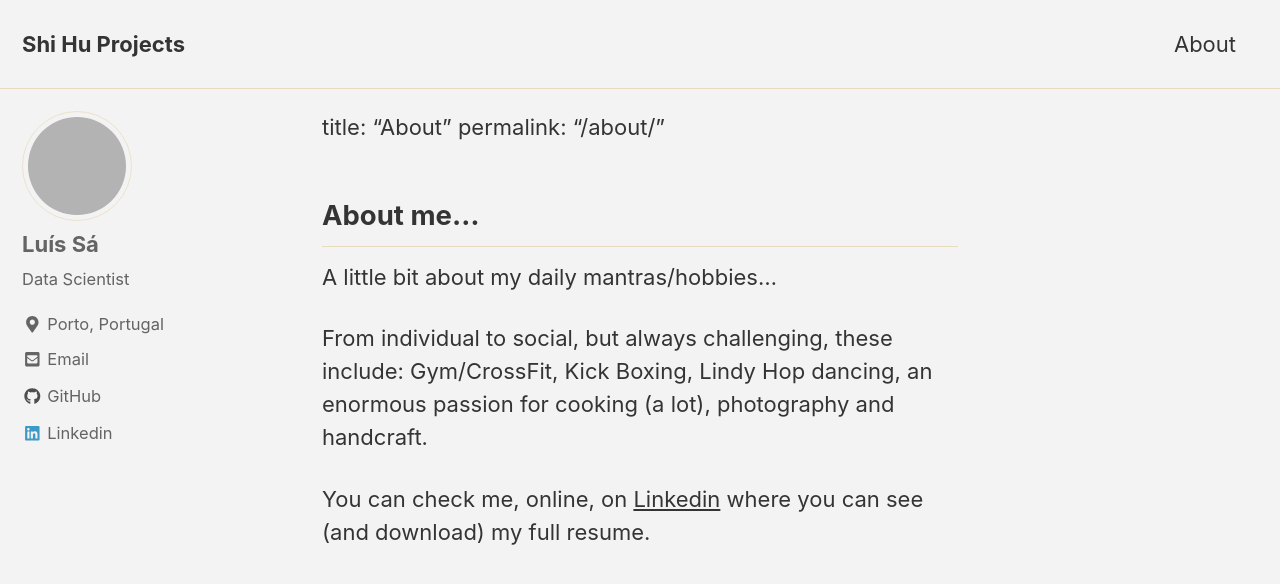
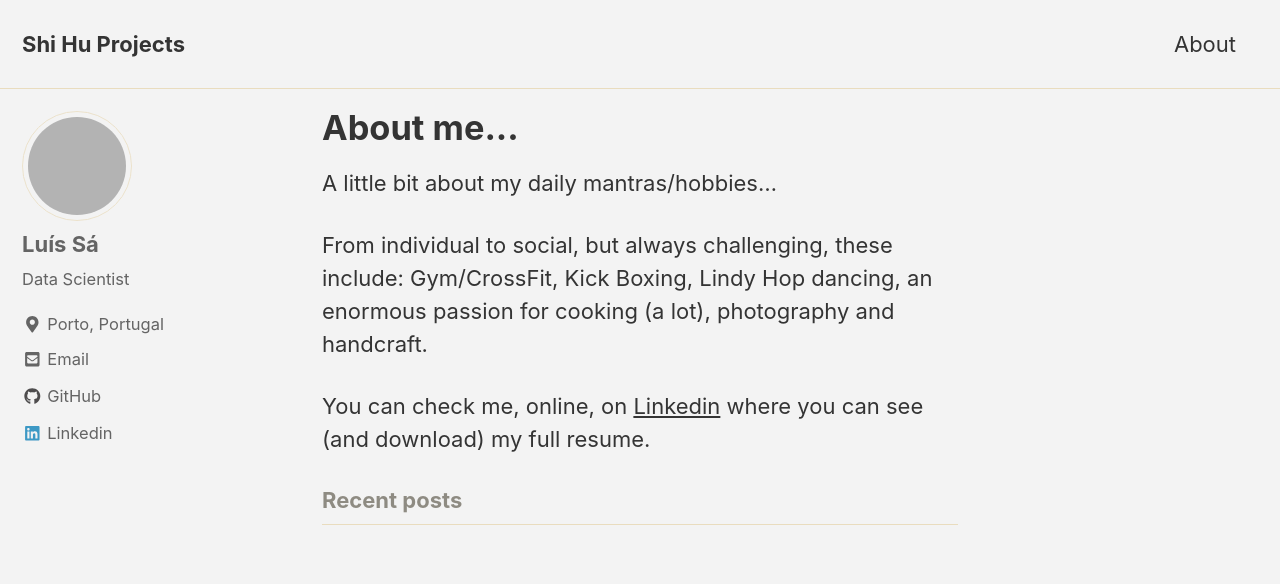
Before and after one commit to shi-hu/shi-hu.github.io, a Jekyll site: the page built from _pages/about.md, in a window 1280 px wide and 900 px high. Shown: the top 584 px of the window. Built offline with Jekyll 4.4.1, drawn with Linux system fonts in a browser that asks for light colours; cached includes are drawn as plain includes; nearby versions of some CDN libraries; our own code applies the rules of GitHub Pages for plain Markdown files; grey boxes are pictures that could not be loaded.

Commit message:
Update about.md

```diff
--- a/_pages/about.md
+++ b/_pages/about.md
@@ -1,8 +1,10 @@
-title: "About"
+---
+title: "About me..."
 permalink: "/about/"
+layout: home
+author_profile: true
+---
 
-
-## About me...
 A little bit about my daily mantras/hobbies...
 
 From individual to social, but always challenging, these include: Gym/CrossFit, Kick Boxing, Lindy Hop dancing, an enormous passion for cooking (a lot), photography and handcraft.
```
